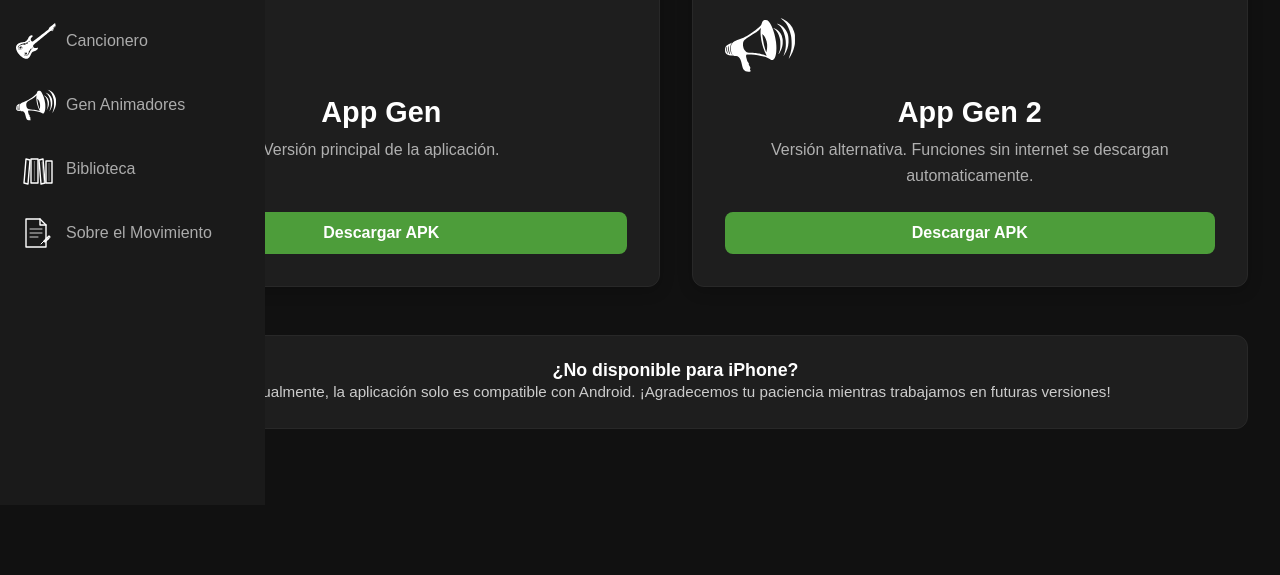
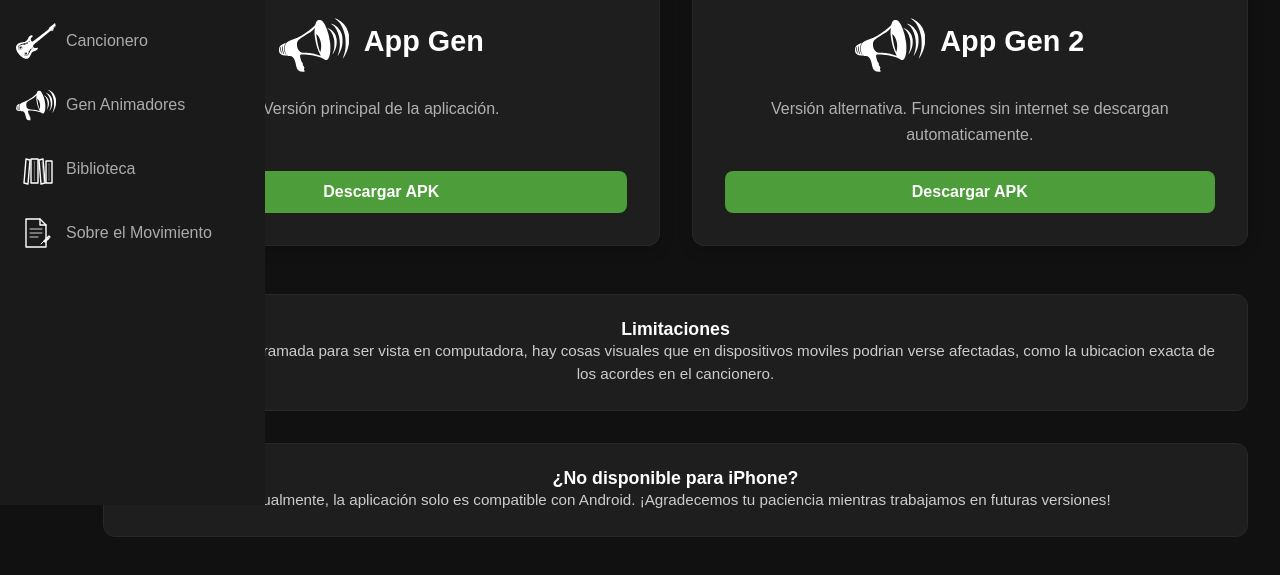
Before and after one commit to paginagen2/Pagina_Gen, a plain HTML site: page descargas/descargas.html in a window 1280 px wide. Shown: the part 295-870 px from the top of the page. Before the commit the page ends 800 px from the top, so only its background shows below. Drawn offline with Linux system fonts and the light colour scheme.

Commit message:
Correcciones visuales para descargas

```diff
--- a/descargas/descargas.css
+++ b/descargas/descargas.css
@@ -82,10 +82,17 @@
     justify-content: space-between;
 }
 
+.card-header-content {
+    display: flex;
+    align-items: center;
+    gap: 15px; /* Espacio entre el icono y el texto */
+    margin-bottom: 1rem; /* Espacio debajo del encabezado de la tarjeta */
+    justify-content: center; /* Centrar horizontalmente el icono y el título */
+}
+
 .app-icon {
     width: 70px;
     height: 70px;
-    margin-bottom: 1rem;
 }
 
 .download-card h2 {
@@ -128,6 +135,7 @@
     font-size: 0.95rem;
     text-align: center;
     border: 1px solid #282828;
+    margin-bottom: 2rem;
 }
 
 .info-card h3 {
--- a/descargas/descargas.html
+++ b/descargas/descargas.html
@@ -48,8 +48,10 @@
         <div class="download-grid">
           <!-- Card para App Gen 1 -->
           <div class="download-card">
-            <img src="../aadocumentos/svg/vida.svg" alt="Icono App" class="app-icon">
-            <h2>App Gen</h2>
+            <div class="card-header-content">
+              <img src="../aadocumentos/svg/vida.svg" alt="Icono App" class="app-icon">
+              <h2>App Gen</h2>
+            </div>
             <p>Versión principal de la aplicación.</p>
             <a href="../aadocumentos/apk/App Gen.apk" class="button" download>
               Descargar APK
@@ -58,15 +60,20 @@
 
           <!-- Card para App Gen 2 -->
           <div class="download-card">
-            <img src="../aadocumentos/svg/vida.svg" alt="Icono App" class="app-icon">
-            <h2>App Gen 2</h2>
+            <div class="card-header-content">
+              <img src="../aadocumentos/svg/vida.svg" alt="Icono App" class="app-icon">
+              <h2>App Gen 2</h2>
+            </div>
             <p>Versión alternativa. Funciones sin internet se descargan automaticamente.</p>
             <a href="../aadocumentos/apk/App Gen 2.apk" class="button" download>
               Descargar APK
             </a>
           </div>
         </div>
-
+        <div class="info-card">
+          <h3>Limitaciones</h3>
+          <p>La pagina fue programada para ser vista en computadora, hay cosas visuales que en dispositivos moviles podrian verse afectadas, como la ubicacion exacta de los acordes en el cancionero.</p>
+        </div>
         <div class="info-card">
           <h3>¿No disponible para iPhone?</h3>
           <p>Actualmente, la aplicación solo es compatible con Android. ¡Agradecemos tu paciencia mientras trabajamos en futuras versiones!</p>
```
